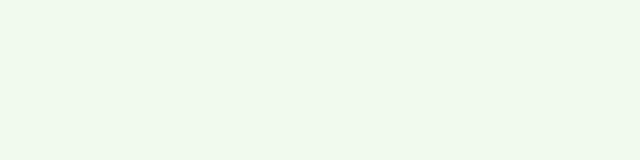
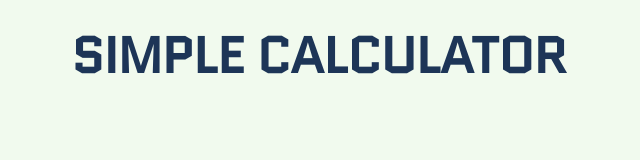
Before and after one commit to Liger-Z/calculator, a plain HTML site: page index.html in a window 1280 px wide. Shown: the whole page, without its empty margins (321-961 px from the left). Drawn offline with Linux system fonts and the light colour scheme.

Commit message:
Add header and font

```diff
--- a/index.html
+++ b/index.html
@@ -2,11 +2,16 @@
 <html>
   <head>
     <title>Calculator</title>
-    <meta charset='UTF-8'/>
+    <meta charset="UTF-8"/>
     <link rel="stylesheet" href="styles/style.css">
+    <link rel="stylesheet" href="https://fonts.googleapis.com/css?family=Quantico">
     <script type="text/javascript" src="scripts/script.js"></script>
   </head>
   <body>
-
+    <header>
+      <div class="header">
+        <h1 class="title">SIMPLE CALCULATOR</h1>
+      </div>
+    </header>
   </body>
 </html>
--- a/styles/style.css
+++ b/styles/style.css
@@ -1,3 +1,21 @@
 html {
   background-color: #F1FAEE;
 }
+
+body{
+  margin: 0;
+}
+
+.header {
+  display: flex;
+  margin 0 auto;
+  justify-content: center;
+  align-items: center;
+}
+
+.title {
+  font-family: "Quantico";
+  font-size: 50px;
+  color: #1D3557;
+  margin: 20px;
+}
```
